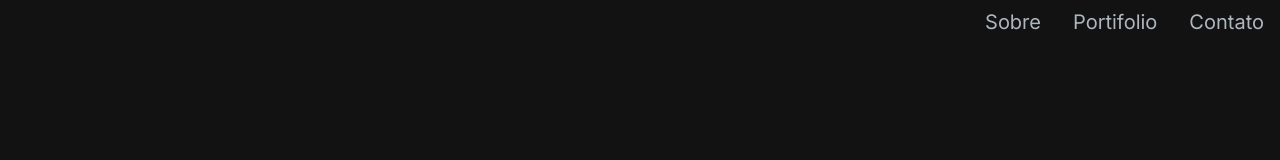
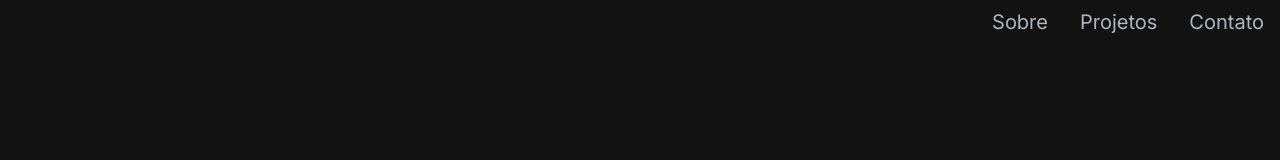
Before and after one commit to Edudrolhe/edudrolhe_portfolio, a Next.js app: page / in a window 1280 px wide. Shown: the top 160 px of the page. Built offline with nearby package versions, Linux system fonts and the light colour scheme.

Commit message:
feat: links_

```diff
--- a/package.json
+++ b/package.json
@@ -22,6 +22,7 @@
     "resend": "^4.5.1"
   },
   "devDependencies": {
+    "@types/node": "24.0.14",
     "@types/react": "19.1.3",
     "tailwindcss": "^3.4.17"
   }
--- a/src/app/components/Footer.jsx
+++ b/src/app/components/Footer.jsx
@@ -5,7 +5,9 @@ const Footer = () => {
     <footer className="footer border z-10 border-t-[#33353F] border-l-transparent text-white">
       <div className="container p-12 flex justify-between">
         <span></span>
-        <p className="text-slate-600">Todos os direitos reservados</p>
+        <section id="contato">
+          <p className="text-slate-600">Todos os direitos reservados</p>
+        </section>
       </div>
     </footer>
   );
--- a/src/app/components/Navbar.jsx
+++ b/src/app/components/Navbar.jsx
@@ -12,12 +12,12 @@ const navLinks = [
     path: "#sobre",
   },
   {
-    title: "Portifolio",
-    path: "portifolio",
+    title: "Projetos",
+    path: "#projetos",
   },
   {
     title: "Contato",
-    path: "contato",
+    path: "#contato",
   },
 ];
 
@@ -28,6 +28,7 @@ const Navbar = () => {
       <div className="flex flex-wrap items-center justify-between mx-auto px-4 py-2">
         <Link
           href={"/"}
+
           className=" text-2xl md:text-5xl text-white font-semibold"
         ></Link>
         <div className=" mobile-menu block md:hidden">
--- a/src/app/components/ProjectSection.jsx
+++ b/src/app/components/ProjectSection.jsx
@@ -118,7 +118,7 @@ const ProjectSection = () => {
   });
 
   return (
-    <>
+    <section id="projetos">
       <h2 className="text-center text-4xl font-bold text-white mt-4 mb-8 md:mb-12">
         Projetos
       </h2>
@@ -153,7 +153,7 @@ const ProjectSection = () => {
           />
         ))}
       </div>
-    </>
+    </section>
   );
 };
 
```
Also changed, not shown: 1 other file (tests, documents, lock files or other folders).
